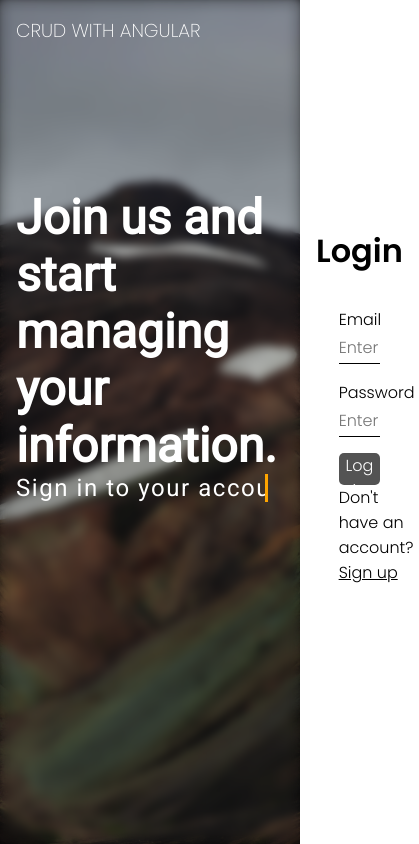
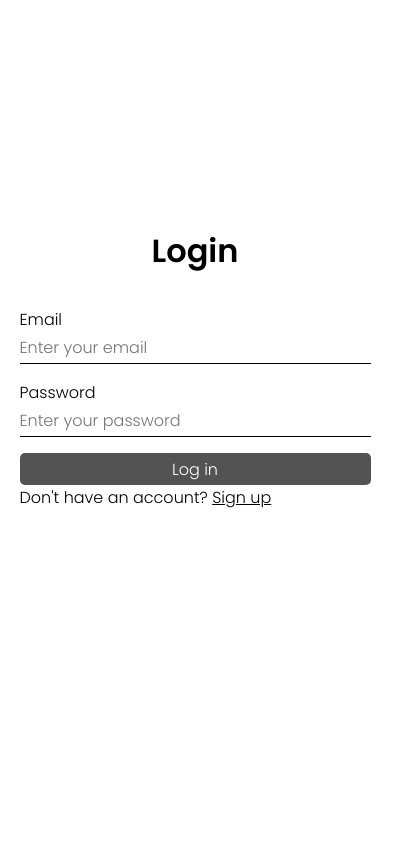
Before and after one commit to Mats057/ELARA, an Angular app: page /login in a window 390 px wide. Shown: the whole page, 419 px wide, since content can reach past the window. Built offline with nearby package versions, Linux system fonts and the light colour scheme.

Commit message:
responsividade login/signin

```diff
--- a/src/app/app-routing.module.ts
+++ b/src/app/app-routing.module.ts
@@ -4,7 +4,9 @@ import { authGuard } from './guards/auth.guard';
 
 const routes: Routes = [
   { path: 'home', loadChildren: () => import('./home/home.module').then(m => m.HomeModule), canLoad: [authGuard] },
-  { path: 'login', loadChildren: () => import('./login/login.module').then(m => m.LoginModule) }
+  { path: 'login', loadChildren: () => import('./login/login.module').then(m => m.LoginModule) },
+  { path: '', redirectTo: 'home', pathMatch: 'full' },
+  { path: '**', redirectTo: 'home' }
 ];
 
 @NgModule({
--- a/src/app/login/login.component.scss
+++ b/src/app/login/login.component.scss
@@ -88,6 +88,10 @@ section {
           font-weight: 200;
         }
       }
+
+      @media screen and (max-width: 768px) {
+        display: none;
+      }
     }
 
     .login {
@@ -115,11 +119,19 @@ section {
           justify-content: flex-start;
           margin-top: 1rem;
 
-          &.ng-invalid > .submit >button{
+          &.ng-invalid>.submit>button {
             background-color: #535353;
             cursor: not-allowed;
           }
         }
+
+        @media screen and (max-width: 1366px) {
+          width: 75%;
+        }
+        @media screen and (max-width: 768px) {
+          width: 90%;
+        }
+
       }
 
       h1 {
@@ -154,7 +166,7 @@ section {
           font-size: 1rem;
           transition: all 0.2s ease-in-out;
 
-          &.ng-invalid.ng-touched{
+          &.ng-invalid.ng-touched {
             border-bottom: 1px solid red;
           }
 
@@ -164,7 +176,7 @@ section {
           }
         }
 
-        &.password > p{
+        &.password>p {
           font-family: "Poppins", sans-serif;
         }
 
@@ -206,8 +218,12 @@ section {
             }
           }
         }
+        @media screen and (max-width: 456px) {
+          width: 100%;
+        }
       }
-      .error{
+
+      .error {
         color: red;
         background-color: rgba(255, 121, 121, 0.5);
         padding: 1rem;
@@ -216,6 +232,12 @@ section {
         font-size: 1rem;
         margin-bottom: 1rem;
       }
+      @media screen and (max-width: 768px) {
+        width: 100%;
+      }
+    }
+    @media screen and (max-width: 768px) {
+      justify-content: center;
     }
   }
 }
--- a/src/app/login/register/register.component.scss
+++ b/src/app/login/register/register.component.scss
@@ -88,6 +88,10 @@ section {
             font-weight: 200;
           }
         }
+        @media screen and (max-width: 768px) {
+          display: none;
+        }
+
       }
 
       .signup {
@@ -100,7 +104,6 @@ section {
 
         .form {
           width: 50%;
-          height: 50%;
           display: flex;
           flex-direction: column;
           align-items: center;
@@ -119,6 +122,12 @@ section {
               background-color: #535353;
               cursor: not-allowed;
             }
+          }
+          @media screen and (max-width: 1366px) {
+            width: 75%;
+          }
+          @media screen and (max-width: 968px) {
+            width: 100%;
           }
         }
 
@@ -139,6 +148,9 @@ section {
             &.name, &.lastName{
               width: 49%;
             }
+          }
+          @media screen and (max-width: 456px) {
+            width: 90%;
           }
         }
 
@@ -226,6 +238,9 @@ section {
               }
             }
           }
+          @media screen and (max-width: 456px) {
+            width: 90%;
+          }
         }
 
         .error{
@@ -237,6 +252,12 @@ section {
           font-size: 1rem;
           margin-bottom: 1rem;
         }
+        @media screen and (max-width: 768px) {
+          width: 100%;
+        }
+      }
+      @media screen and (max-width: 768px) {
+        justify-content: center;
       }
     }
   }
```
